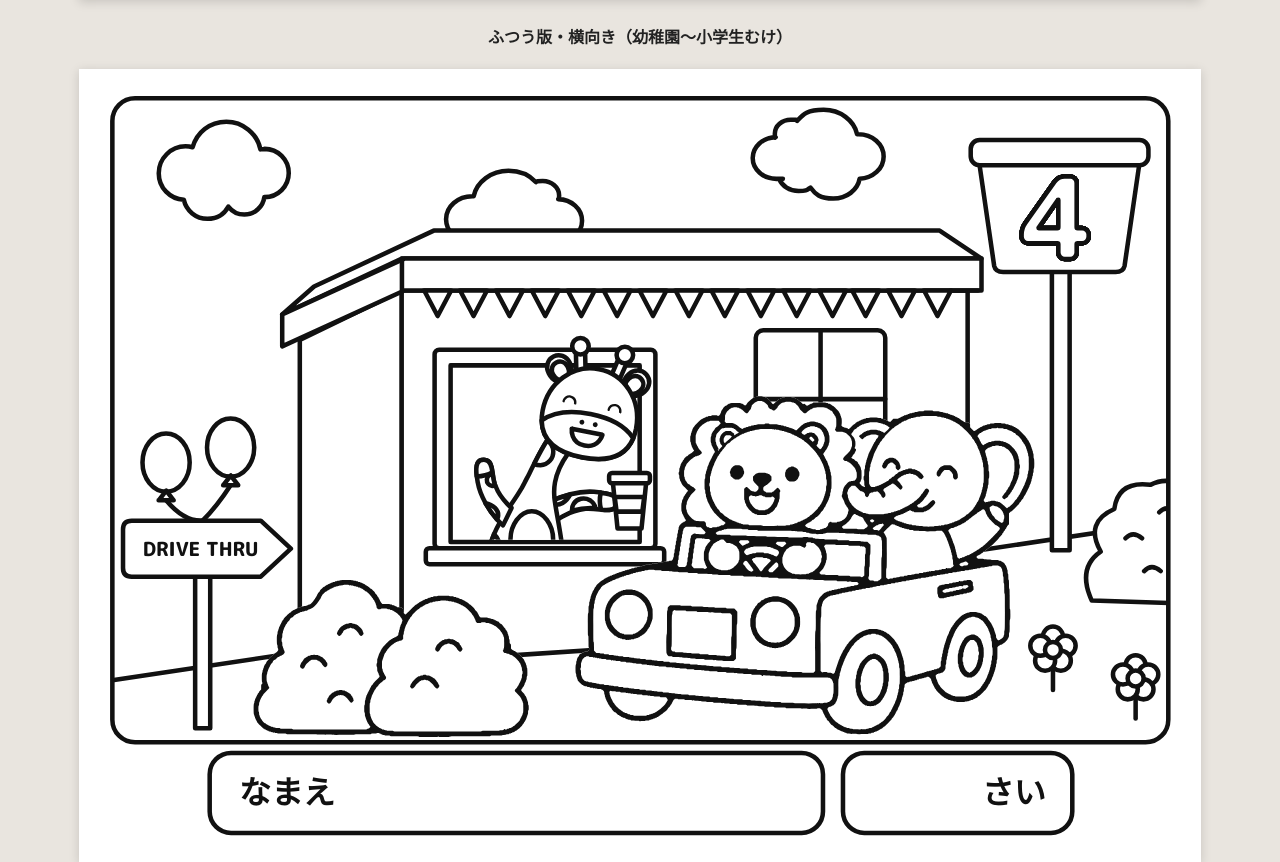
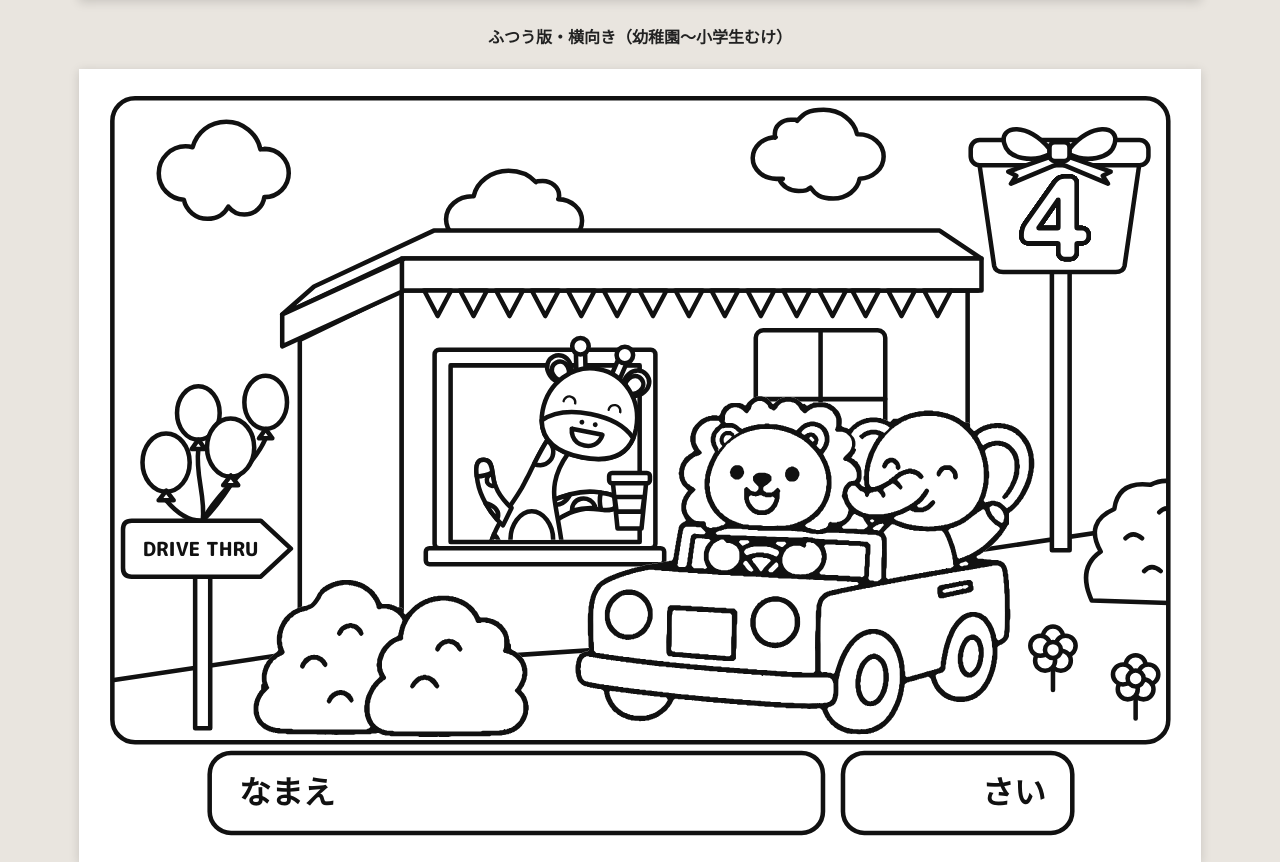
Before and after one commit to taaami1206-cloud/starbucks-drink-forecast, a plain HTML site: page nurie/index.html in a window 1280 px wide. Shown: the part 930-1792 px from the top of the page. Drawn offline with Linux system fonts and the light colour scheme.

Commit message:
Landscape sheet: more festive - two more balloons on the drive-thru sign and a bow on the 4 sign
Co-Authored-By: Claude Opus 5.5 <noreply@anthropic.com>

```diff
--- a/nurie/index.html
+++ b/nurie/index.html
@@ -206,6 +206,14 @@
       <g id="_左の景色">
         <line id="_地面" class="yst2" x1="25" y1="458.5" x2="817" y2="339.8" style="stroke-width:3.40px" />
         <g id="_矢印看板">
+          <g id="風船（うしろ）">
+            <path d="M89.5,285 C87,305 95,320 92.8,338.8" style="fill:none;stroke:#111;stroke-linejoin:round;stroke-linecap:round;stroke-width:3.40px" />
+            <path d="M140,277 C130,300 105,315 92.8,338.8" style="fill:none;stroke:#111;stroke-linejoin:round;stroke-linecap:round;stroke-width:3.40px" />
+            <ellipse cx="89.5" cy="258" rx="16" ry="20" style="fill:#fff;stroke:#111;stroke-linejoin:round;stroke-linecap:round;stroke-width:3.40px" />
+            <path d="M84.5,285h10l-5,-7z" style="fill:#fff;stroke:#111;stroke-linejoin:round;stroke-linecap:round;stroke-width:3.40px" />
+            <ellipse cx="140" cy="250" rx="16" ry="20" style="fill:#fff;stroke:#111;stroke-linejoin:round;stroke-linecap:round;stroke-width:3.40px" />
+            <path d="M135,277h10l-5,-7z" style="fill:#fff;stroke:#111;stroke-linejoin:round;stroke-linecap:round;stroke-width:3.40px" />
+          </g>
           <path class="yst2" d="M65.3,323.5c9.1,10.8,18.3,15.9,27.4,15.3" style="stroke-width:3.40px" />
           <path class="yst2" d="M113.7,312.2c-7,10.8-14,19.6-21,26.6" style="stroke-width:3.40px" />
           <ellipse class="yst12" cx="65.3" cy="295.2" rx="17.7" ry="21.8" style="stroke-width:3.40px" />
@@ -248,6 +256,13 @@
                   </g>
                 </g>
               </g>
+            </g>
+          <g id="リボン">
+              <path d="M731,65 L697,77 L703,80 L699,86 L737,70 Z" style="fill:#fff;stroke:#111;stroke-linejoin:round;stroke-linecap:round;stroke-width:3.40px" />
+              <path d="M739.8,65 L773.8,77 L767.8,80 L771.8,86 L733.8,70 Z" style="fill:#fff;stroke:#111;stroke-linejoin:round;stroke-linecap:round;stroke-width:3.40px" />
+              <path d="M728,60 C712,40 690,42 694,56 C697,68 716,70 728,64 Z" style="fill:#fff;stroke:#111;stroke-linejoin:round;stroke-linecap:round;stroke-width:3.40px" />
+              <path d="M742.8,60 C758.8,40 780.8,42 776.8,56 C773.8,68 754.8,70 742.8,64 Z" style="fill:#fff;stroke:#111;stroke-linejoin:round;stroke-linecap:round;stroke-width:3.40px" />
+              <rect x="727.9" y="55" width="15" height="14" rx="4" ry="4" style="fill:#fff;stroke:#111;stroke-linejoin:round;stroke-linecap:round;stroke-width:3.40px" />
             </g>
           </g>
           <g id="_空">
```
Also changed, not shown: nurie/illustrator/nurie-futsuu-yoko.svg, 1 other file.
